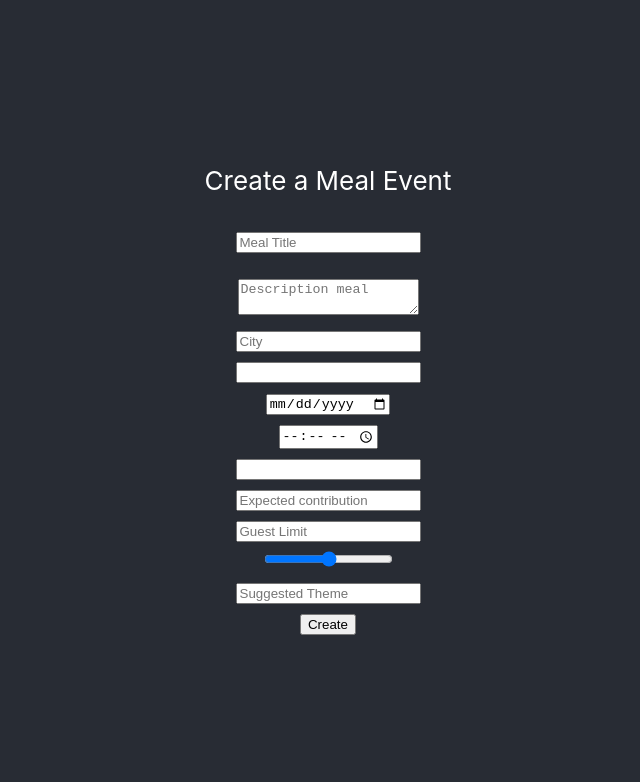
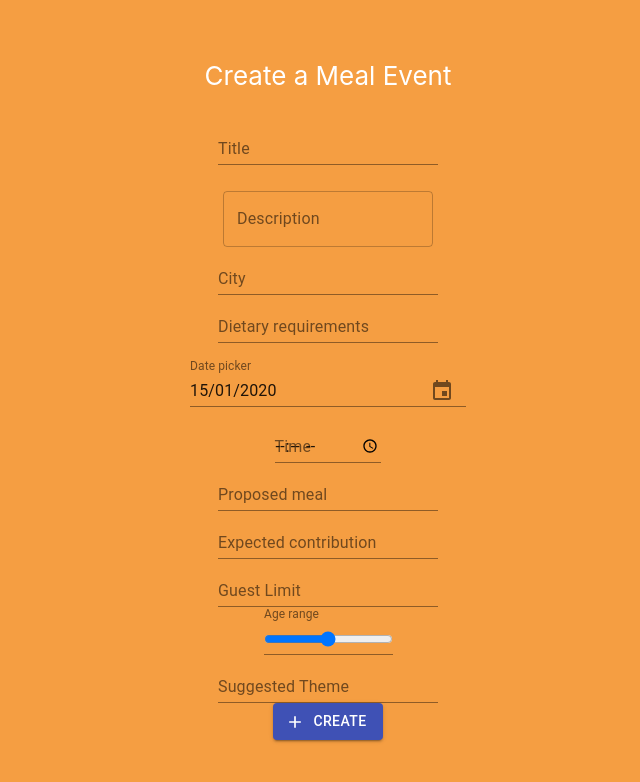
Before and after one commit to Willyees/MEng2019, a React (Create React App) app: page /show-meal in a window 1280 px wide. Shown: the top 782 px of the page, without its empty margins (312-952 px from the left). Built offline with nearby package versions, Linux system fonts and the light colour scheme.

Commit message:
modified fields to use material-ui had to change background color to see better the fields, is temporary Date field is passing a very specific date (also timezone), might want to reduce the complexity

```diff
--- a/package.json
+++ b/package.json
@@ -3,10 +3,14 @@
   "version": "0.1.0",
   "private": true,
   "dependencies": {
+    "@date-io/date-fns": "^1.3.13",
     "@material-ui/core": "^4.8.3",
+    "@material-ui/icons": "^4.5.1",
+    "@material-ui/pickers": "^3.2.8",
     "@testing-library/jest-dom": "^4.2.4",
     "@testing-library/react": "^9.4.0",
     "@testing-library/user-event": "^7.2.1",
+    "date-fns": "^2.9.0",
     "react": "^16.12.0",
     "react-dom": "^16.12.0",
     "react-router-dom": "^5.1.2",
--- a/src/App.css
+++ b/src/App.css
@@ -14,7 +14,7 @@
 }
 
 .App-header {
-  background-color: #282c34;
+  background-color: #f59e42;/*#282c34;*/
   min-height: 100vh;
   display: flex;
   flex-direction: column;
--- a/src/views/create-meal.js
+++ b/src/views/create-meal.js
@@ -1,4 +1,19 @@
 import React, {Component} from 'react';
+import {useState} from 'react';
+import Button from '@material-ui/core/Button'
+import Icon from '@material-ui/core/Icon';
+import AddIcon from '@material-ui/icons/Add';
+import TextField from '@material-ui/core/TextField';
+import Input from '@material-ui/core/Input';
+import InputAdornment from '@material-ui/core/InputAdornment';
+import {MuiPickersUtilsProvider, KeyboardDatePicker, DatePicker} from '@material-ui/pickers';
+import DateFnsUtils from '@date-io/date-fns'
+import 'date-fns'
+
+import { makeStyles } from '@material-ui/core/styles';
+
+
+
 
 class CreateMealTemplate extends Component { //this is more create meal. have to change class names
 
@@ -9,7 +24,7 @@ class CreateMealTemplate extends Component { //this is more create meal. have to
             description: "",
             city : "",
             dietary : "",
-            date : new Date().toLocaleDateString(), //date and time will need to use a graphical calendar. At the moment are visualised for debug purposes
+            date : new Date().toDateString(), //date and time will need to use a graphical calendar. At the moment are visualised for debug purposes
             time : new Date().toLocaleTimeString(),
             proposed_meal : "",
             expected_contribution : 0.0,
@@ -18,16 +33,23 @@ class CreateMealTemplate extends Component { //this is more create meal. have to
             suggested_theme : "",
         }
 
-        this.onChange = this.onChange.bind(this)
+        this.onChange = this.onChange.bind(this);
         this.onSubmit = this.onSubmit.bind(this);
+        this.handleDate = this.handleDate.bind(this);
     }
 
+    handleDate(date_){ //date is handled differently (not like an event)
+        this.setState({date : date_});
+        console.log(this.state.date + "state");
+    }
 
     onChange(event){//every time an element is modified from the user this function is called. So it is possible to perform checks for each keystroke if needed
+        console.log(event.target.value);
         this.setState({[event.target.name] : event.target.value});
     }
 
     onSubmit(event) {
+        //add to this fucntion the connection to the DB. can retreive all the inputs values from 'this.state'. care: they are stored all as strings at the moment (JS dynamic types)
         const {title, description, city} = this.state;
         console.log(this.state);
         event.preventDefault();
@@ -39,49 +61,57 @@ class CreateMealTemplate extends Component { //this is more create meal. have to
                 Create a Meal Event
             <div>
             <p />
-                {this.state.title}
-                {console.log(this.state.title + "asd")}
             </div>
             <form onSubmit={this.onSubmit}>
                 <div>
                     {/* id: <name_id>_cm; cm stands for create meal */}
-                    <input name="title" id="title_cm" onChange={this.onChange} value={this.title} type="text" placeholder="Meal Title"/>
+                    <TextField name="title" id="title_cm" onChange={this.onChange} value={this.title} type="text"
+                    label="Title"/>
                 </div>
                 <p />
                 <div>
-                    <textarea name="description" id="description_cm" onChange={this.onChange} value={this.description} type="text" placeholder="Description meal" />
+                    <TextField multiline name="description" id="description_cm" onChange={this.onChange} value={this.description} type="text"
+                    label="Description" variant="outlined"/>
                 </div>
                 <div>
-                    <input name="city" id="city_cm" onChange={this.onChange} value={this.city} type="text" placeholder="City" />
+                    <TextField name="city" id="city_cm" onChange={this.onChange} value={this.city} type="text" label="City"
+                    />
                 </div>
                 <div>
-                    <input name="dietary" id="dietary_cm" onChange={this.onChange} value={this.dietary} /> {/*at the moment is a text box. Once DB connection is set up, should retreive multiple choices from DB and use a <select />*/}
+                    <TextField name="dietary" id="dietary_cm" onChange={this.onChange} value={this.dietary} label="Dietary requirements"/> {/*at the moment is a text box. Once DB connection is set up, should retreive multiple choices from DB and use a <select />*/}
                 </div>
                 <div>
-                    <input name="date" id="date_cm" onChange={this.onChange} value={this.date} type="date" min={new Date().toLocaleDateString()} /> {/*date type is not supported on safari*/}
+                    <MuiPickersUtilsProvider utils={DateFnsUtils}>
+                        <KeyboardDatePicker name="date" id="date_cm" margin="normal" clearable autoOk={true} disableOpenOnEnter variant="inline" label="Date picker" format="dd/MM/yyyy"
+                        value={this.state.date} onChange={this.handleDate} />
+                    </MuiPickersUtilsProvider>
                 </div>
                 <div>
-                    <input name="time" id="time_cm" onChange={this.onChange} value={this.time} type="time" />
+                    <TextField name="time" id="time_cm" onChange={this.onChange} value={this.time} type="time" label="Time"/>
                 </div>
                 <div>
-                    <input name="proposed_meal" id="proposed_meal_cm" onChange={this.onChange} value={this.proposed_meal} type="text" />
+                    <TextField name="proposed_meal" id="proposed_meal_cm" onChange={this.onChange} value={this.proposed_meal} type="text" label="Proposed meal" />
                 </div>
                 <div>
-                    <input name="expected_contribution" id="expected_contribution_cm" onChange={this.onChange} value={this.expected_contribution} type="number" placeholder="Expected contribution" />
+                    <TextField name="expected_contribution" id="expected_contribution_cm" onChange={this.onChange} value={this.expected_contribution} type="number" label="Expected contribution" />
                 </div>
                 <div>
-                    <input name="guest_limit" id="gues_limit_cm" onChange={this.onChange} value={this.guest_limit} type="number" placeholder="Guest Limit" min="1"/>
+                    <TextField name="guest_limit" id="gues_limit_cm" onChange={this.onChange} value={this.guest_limit} type="number" label="Guest Limit" min="1"/>
                 </div>
                 <div>
-                    <input name="age_range" id="age_range_cm" onChange={this.onChange} value={this.age_range} type="range" placeholder="age_range" min="0" max="99"/>
+                    <TextField name="age_range" id="age_range_cm" onChange={this.onChange} value={this.age_range} type="range" label="Age range" min="0" max="99"/>
                 </div>
                 <div>
-                    <input name="suggested_theme" id="suggested_theme_cm" onChange={this.onChange} value={this.age_range} type="text" placeholder="Suggested Theme" />
+                    <TextField name="suggested_theme" id="suggested_theme_cm" onChange={this.onChange} value={this.age_range} type="text" label="Suggested Theme" />
                 </div>
-                <button type="submit">
+                <div>
+
+                </div>
+                <Button variant="contained" color="primary" startIcon={<AddIcon />} type="submit">
                     Create
-                </button>
+                </Button>
             </form>
+
             </div>
         );
     }
```
Also changed, not shown: 1 other file (tests, documents, lock files or other folders).
